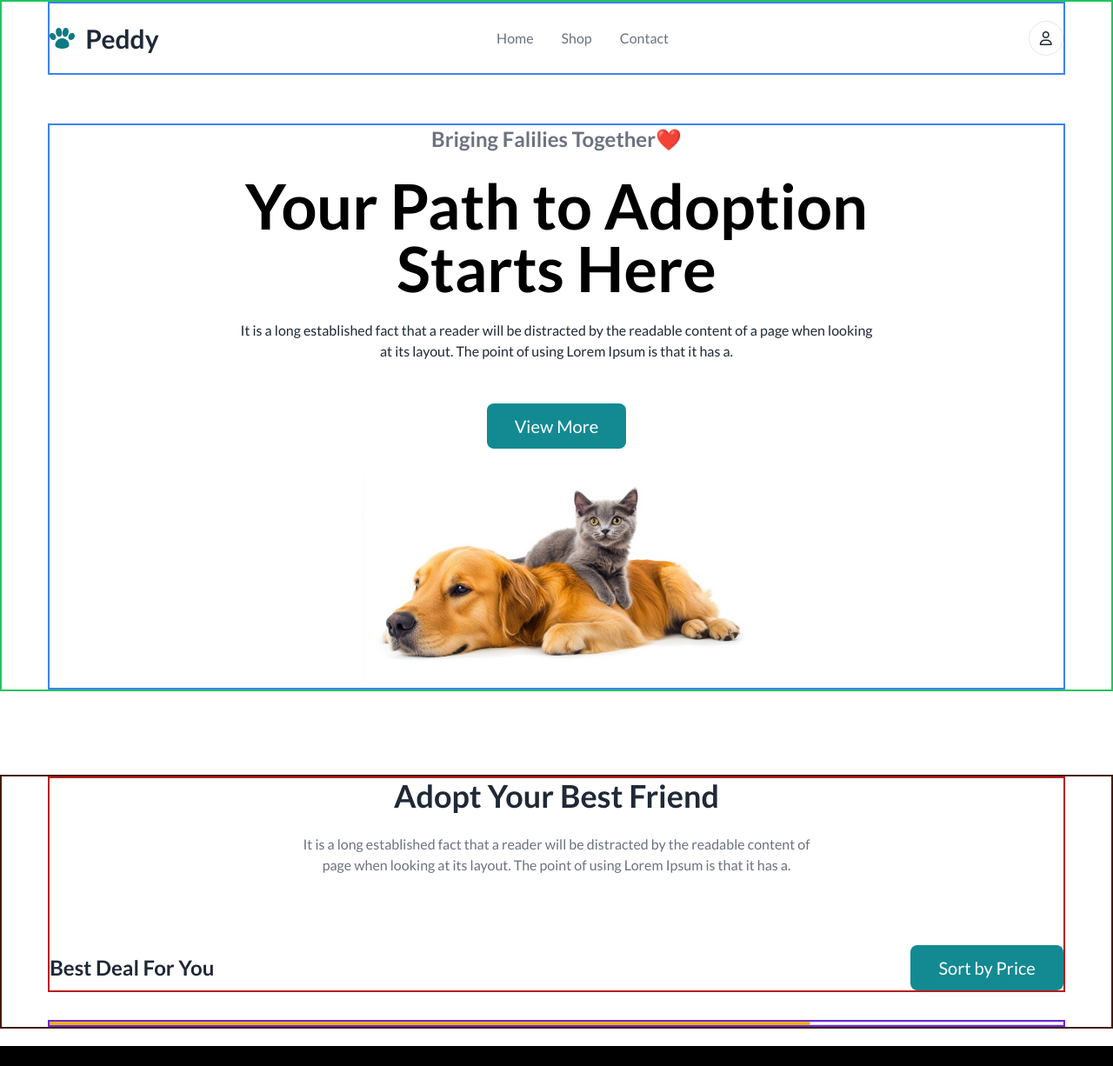
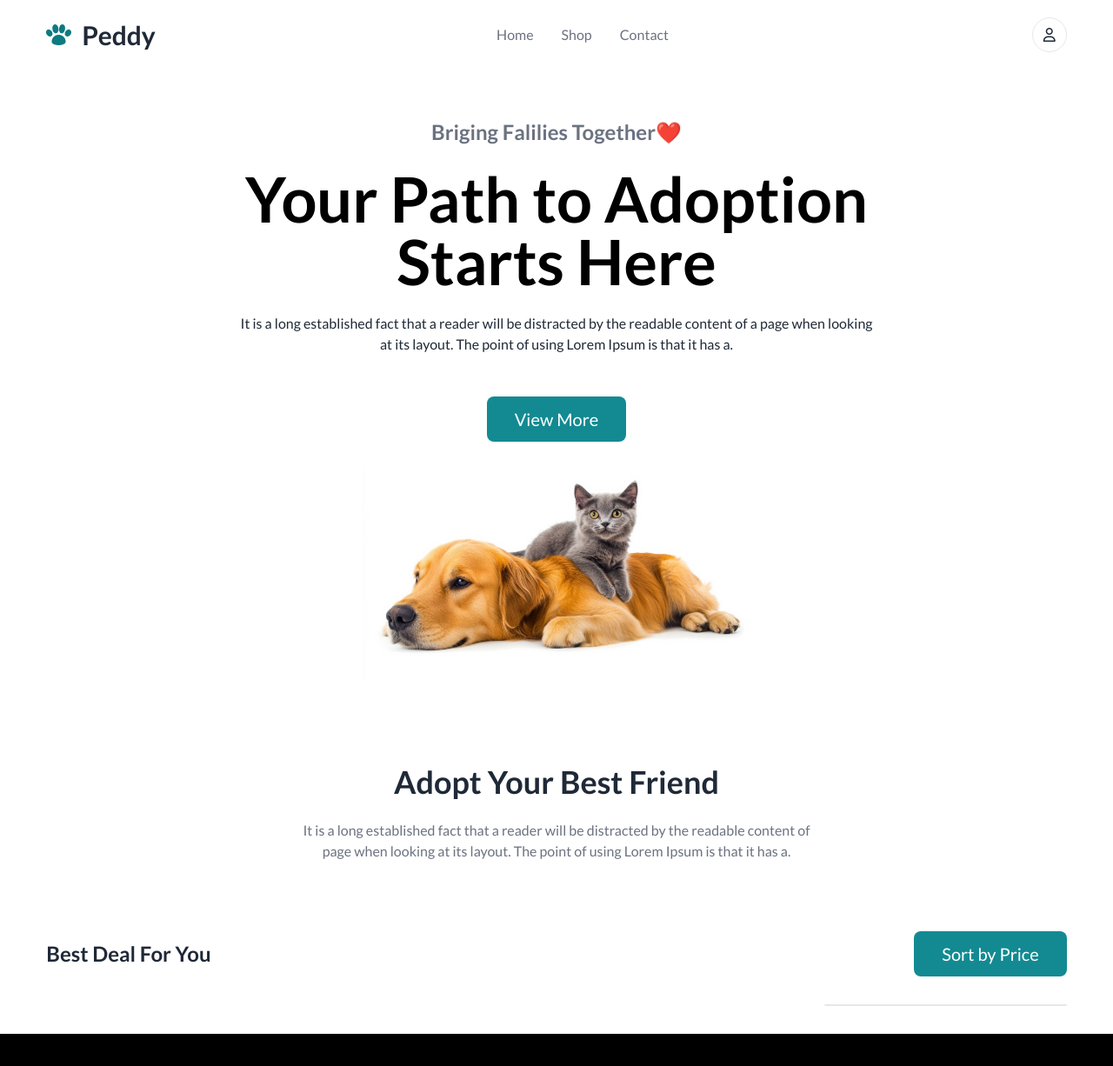
Before and after one commit to omarFaruk99/Assigment-6, a plain HTML site: page index.html in a window 1280 px wide. Shown: the top 1226 px of the page at 87% size. Drawn offline with nearby package versions, Linux system fonts and the light colour scheme; no server answers.

Commit message:
remove all extra border

```diff
--- a/index.html
+++ b/index.html
@@ -25,10 +25,9 @@
 
 <body class="lato-regular">
     <!-- ......................start header....................... -->
-    <header class="border-2 border-green-500">
+    <header>
         <!-- nav bar -->
-        <nav
-            class="navbar-container flex justify-evenly md:justify-between  py-5 items-center mb-14 border-2 border-blue-500 w-11/12 mx-auto">
+        <nav class="navbar-container flex justify-evenly md:justify-between  py-5 items-center mb-14  w-11/12 mx-auto">
             <div class="w-[100px]  flex gap-1 md:gap-3 items-center">
                 <img src="./asset/logo.webp" alt="ph-tube-logo">
                 <h2 class="font-semibold text-xl md:text-3xl">Peddy</h2>
@@ -45,8 +44,7 @@
             </div>
         </nav>
         <!-- banner section -->
-        <section
-            class="banner flex flex-col justify-center items-center gap-y-6 w-11/12 mx-auto border-2 border-blue-500">
+        <section class="banner flex flex-col justify-center items-center gap-y-6 w-11/12 mx-auto ">
             <div class="banner-content flex flex-col justify-center items-center gap-y-3 md:gap-y-6 text-center">
                 <h5 class="font-bold text-xl md:text-2xl text-gray-500">Briging Falilies Together❤️</h5>
                 <h1 class="text-3xl md:text-7xl text-black font-semibold">Your Path to Adoption <br>Starts Here</h1>
@@ -67,9 +65,9 @@
         </nav>
     </header>
     <!-- ...............start Main Section....................... -->
-    <main class="border-2 border-amber-950 mt-16 sm:mt-24 mb-5">
+    <main class="mt-16 sm:mt-24 mb-8">
         <!-- ............section: 1 [pets context, pets category btn]..........-->
-        <section id="pets-container" class="w-11/12 mx-auto border-2 border-red-700">
+        <section id="pets-container" class="w-11/12 mx-auto">
             <!-- pets container contex -->
             <div class="btn-category-context text-center flex flex-col gap-y-3 md:gap-y-6">
                 <h2 class="catergory-title text-2xl md:text-4xl font-bold">Adopt Your Best Friend</h2>
@@ -93,12 +91,11 @@
             </div>
         </section>
         <!-- ............Section: 2 [pets cards container].................... -->
-        <section class="w-11/12 mx-auto mt-8 border-2 border-violet-700">
-            <div class="grid grid-cols-4 ">
-                <div id="pets-cards-container"
-                    class="col-span-3 grid grid-cols-1 md:grid-cols-2 lg:grid-cols-3 border-2 border-yellow-500 gap-4 ">
+        <section class="w-11/12 mx-auto mt-8 ">
+            <div class="grid grid-cols-4 gap-x-5">
+                <div id="pets-cards-container" class="col-span-3 grid grid-cols-1 md:grid-cols-2 lg:grid-cols-3 gap-4 ">
                 </div>
-                <div class="col-span-1 border border-gray-300">
+                <div class="col-span-1 border border-gray-200 rounded-lg">
                     <div id="like-btn-append" class="grid grid-cols-1 md:grid-cols-2"></div>
                 </div>
             </div>
--- a/script/peddyPets.js
+++ b/script/peddyPets.js
@@ -221,7 +221,7 @@ const displayAllFetchPets = (pets) => {
   pets.forEach((element) => {
     // console.log('element: ', element);
     const createPetCardDiv = document.createElement('div');
-    createPetCardDiv.classList = 'border-2 p-5 rounded-lg';
+    createPetCardDiv.classList = 'border border-gray-200 p-5 rounded-lg';
     createPetCardDiv.innerHTML = `
         <div class = "flex flex-col border-b-2">
             <figure>
```
